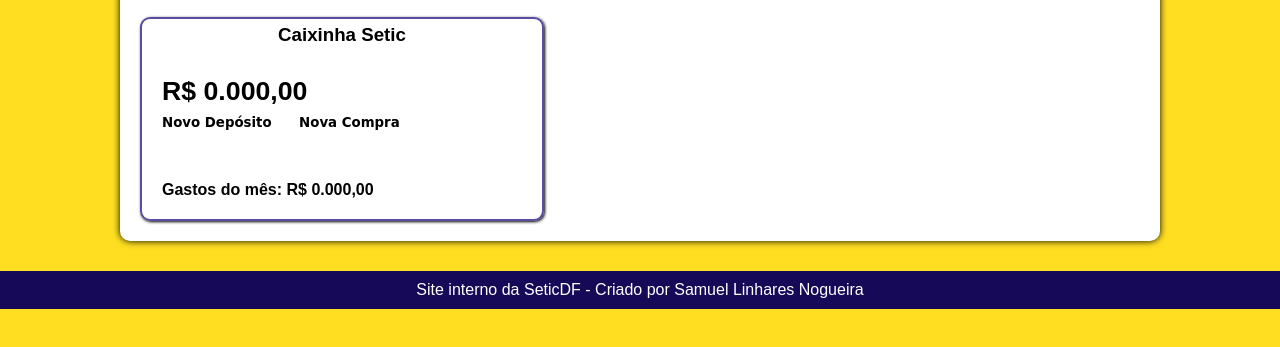
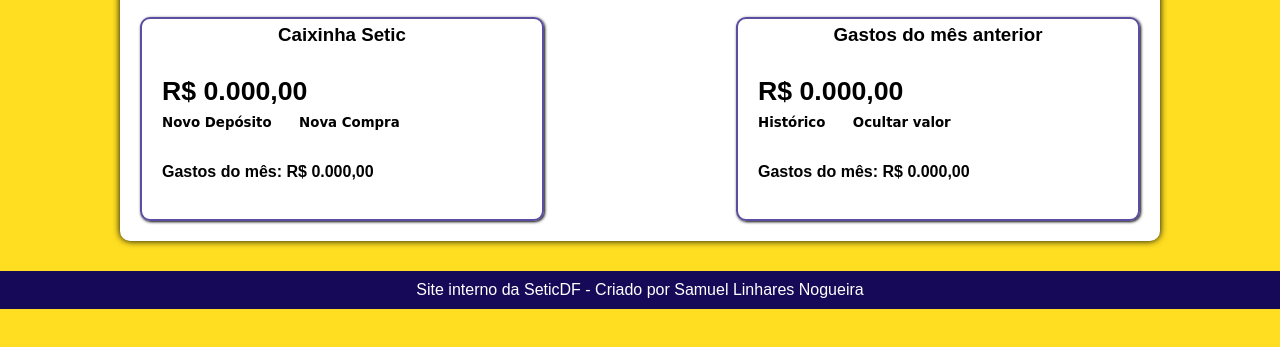
Before and after one commit to S-Linhares/Teste_SiteInterno, a plain HTML site: page html/gastos.html in a window 1280 px wide. Shown: the part 231-578 px from the top of the page. Drawn offline with Linux system fonts and the light colour scheme; a web font is replaced by a local one.

Commit message:
att hist

```diff
--- a/css/styles_gastos.css
+++ b/css/styles_gastos.css
@@ -1,5 +1,10 @@
+.pai {
+    display: flex;
+    justify-content: space-between;
+}
+
 .valores {
-    max-width: 400px;
+    width: 400px;
     height: 200px;
     margin-top: 20px;
     overflow: hidden;
--- a/html/gastos.html
+++ b/html/gastos.html
@@ -29,6 +29,7 @@
 
   <main>
     <h1>Gastos internos pessoal</h1>
+    <div class="pai">
       <div class="valores">
         <h3>
           Caixinha Setic
@@ -38,10 +39,26 @@
         </p>
         <button class="botao">Novo Depósito</button>
         <button class="botao">Nova Compra</button>
-      <br><br>
+        <br>
         <p>
           Gastos do mês: R$ 0.000,00
         </p>
+      </div>
+
+      <div class="valores">
+        <h3>
+          Gastos do mês anterior
+        </h3>
+        <p class="dinheiro">
+          R$ 0.000,00
+        </p>
+        <button class="botao">Histórico</button>
+        <button class="botao">Ocultar valor</button>
+        <br>
+        <p>
+          Gastos do mês: R$ 0.000,00
+        </p>
+      </div>
     </div>
   </main>
 
```
Lines whose indentation alone changed are shown as unchanged.
